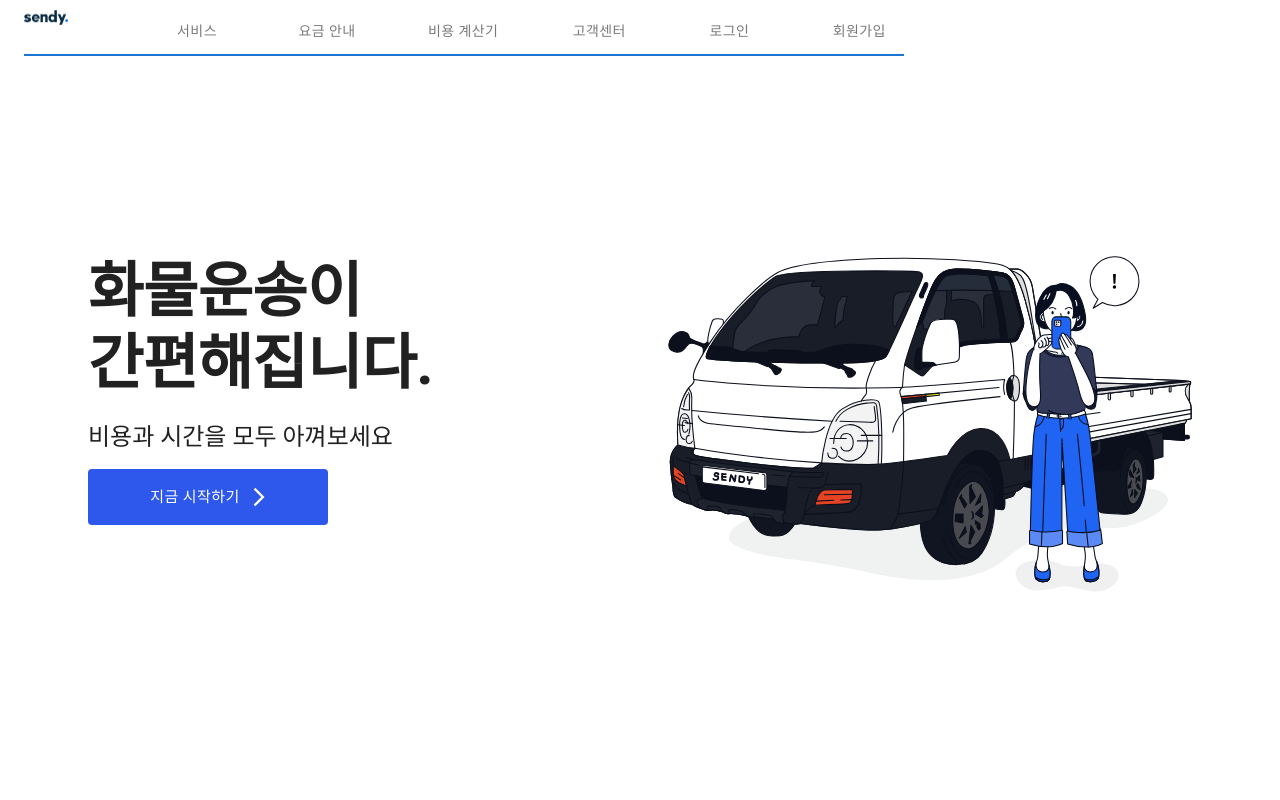
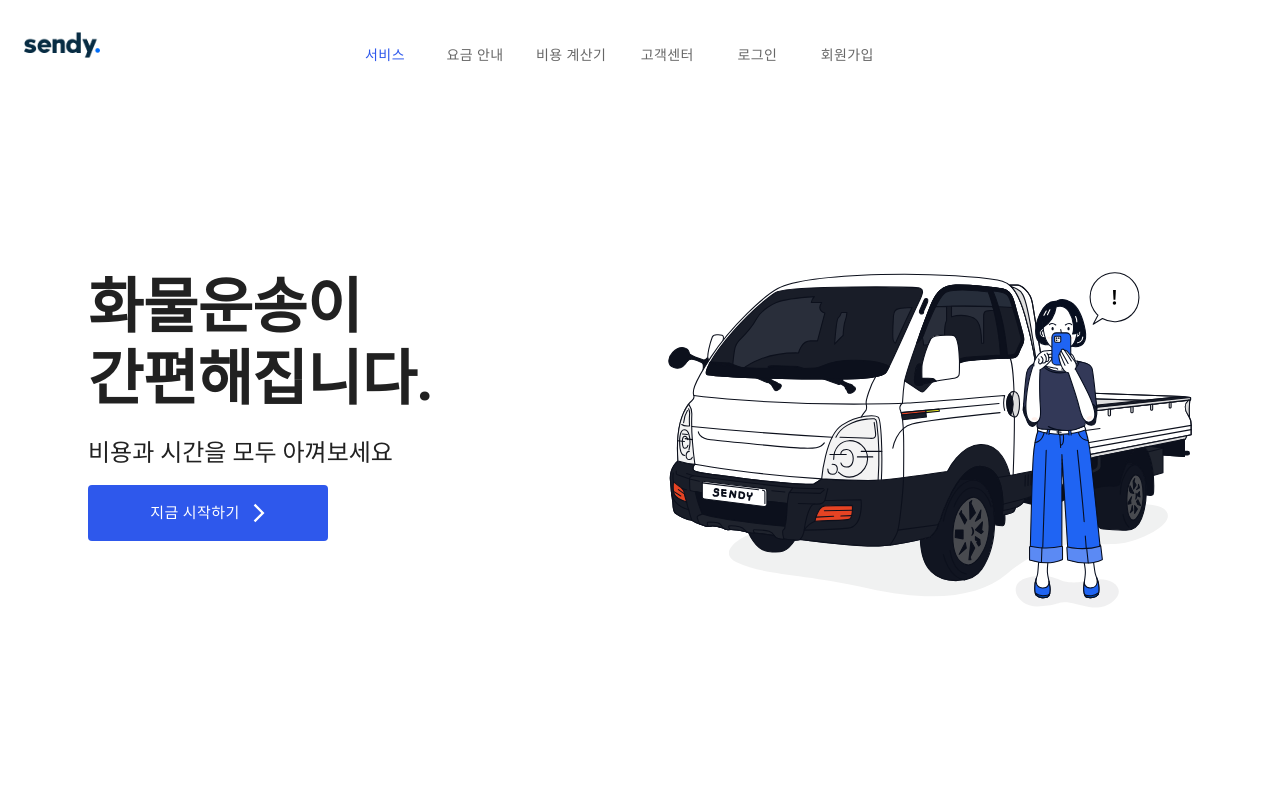
Before and after one commit to Ji-Hyeon212/sendy_toy, a React (Create React App) app: page / in a window 1280 px wide. Shown: the top 800 px of the page. Built offline with nearby package versions, Linux system fonts and the light colour scheme.

Commit message:
ｈｅａｄｅｒ， ｆｏｏｔｅｒ 수정

```diff
--- a/src/components/Layout/Footer/Footer.tsx
+++ b/src/components/Layout/Footer/Footer.tsx
@@ -5,26 +5,13 @@
 import Container from "@mui/material/Container";
 import Link from "@mui/material/Link";
 
-function Copyright() {
-  return (
-    <Typography variant="body2" color="text.secondary">
-      {"Copyright © "}
-      <Link color="inherit" href="https://sendy.ai/">
-        sendy
-      </Link>{" "}
-      {new Date().getFullYear()}
-      {"."}
-    </Typography>
-  );
-}
-
 const Footer = () => {
   return (
     <Box
       sx={{
         display: "flex",
         flexDirection: "column",
-        minHeight: "100vh",
+        //minHeight: "100vh",
       }}
     >
       <CssBaseline />
@@ -40,14 +27,34 @@
               : theme.palette.grey[800],
         }}
       >
-        <Container maxWidth="sm">
-          <Typography variant="body1">
-            사업자 등록번호 : 617-86-04939 사업자정보확인 대표 : 염상준 연락처 :
-            1833-6606 화물운송주선사업자 : 제 805호 통신판매업신고 :
-            2019-부산남구-0519 부산광역시 부산진구 서면로 39, KT&G 상상마당 6층
-            9호, 10호 이메일 : cs@sendy.ai 제휴문의 : partner@sendy.ai
+        <Container sx={{ justifyContent: "flex-start" }} maxWidth="xl">
+          <Typography variant="h5" marginTop={6}>
+            <b>sendy</b>
           </Typography>
-          <Copyright />
+          <Typography variant="h6" marginTop={3}>
+            (주)센디
+          </Typography>
+          <Typography variant="body2" marginTop={3}>
+            사업자 등록번호 : 617-86-04939 사업자정보확인
+            <br />
+            대표 : 염상준 <br />
+            연락처 : 1833-6606 <br />
+            화물운송주선사업자 : 제 805호 <br />
+            통신판매업신고 : 2019-부산남구-0519 부산광역시 부산진구 서면로 39,
+            KT&G 상상마당 6층 9호, 10호 <br />
+            이메일 : cs@sendy.ai <br />
+            제휴문의 : partner@sendy.ai
+            <br />
+          </Typography>
+          <Typography variant="h6" marginTop={3}>
+            <b>센디 고객문의 연락처 1833-6606</b>
+          </Typography>
+          <Typography variant="body2" marginTop={3}>
+            이용 정보 안내
+          </Typography>
+          <Typography variant="body2">
+            <b>회사소개</b>
+          </Typography>
         </Container>
       </Box>
     </Box>
--- a/src/components/Layout/Header/Header.tsx
+++ b/src/components/Layout/Header/Header.tsx
@@ -4,7 +4,35 @@
 import Tabs from "@mui/material/Tabs";
 import Tab from "@mui/material/Tab";
 // import { ReactComponent as Logo } from "./assets/sendy-logo-navy.svg";
-import { Stack, Toolbar } from "@mui/material";
+import {
+  createTheme,
+  CssBaseline,
+  Stack,
+  ThemeProvider,
+  Toolbar,
+} from "@mui/material";
+import { Container } from "@mui/system";
+
+const theme = createTheme({
+  palette: {
+    primary: {
+      main: "#2e58ec",
+    },
+    secondary: {
+      main: "#f3f3f3",
+    },
+  },
+  components: {
+    MuiTabs: {
+      styleOverrides: {
+        indicator: {
+          backgroundColor: "white",
+          height: 3,
+        },
+      },
+    },
+  },
+});
 
 interface LinkTabProps {
   label?: string;
@@ -31,30 +59,44 @@
   };
 
   return (
+    <ThemeProvider theme={theme}>
+      <CssBaseline />
       <Toolbar className="flex justify-between">
-      {/* <Link to="/">
-        <Logo />
-      </Link> */}
-      <Box sx={{ width: "100%" }}>
+        <Box sx={{ mt: 4, width: "100%" }}>
+          <Tabs
+            sx={{ width: "100%" }}
+            value={value}
+            onChange={handleChange}
+            aria-label="nav tabs example"
+          >
+            <Stack direction="row" spacing={30} sx={{ width: "100%" }}>
+              <Box>
+                <img
+                  src="assets/Logo-Navy.png"
+                  alt="blog"
+                  width="76"
+                  height="26"
+                />
+              </Box>
+              <Box>
                 <Tabs
                   value={value}
                   onChange={handleChange}
                   aria-label="nav tabs example"
                 >
-          <Stack direction="row" spacing={5}>
-            <Box>
-              <img src="assets/Logo-Navy.png" alt="blog" width="50%" />
-            </Box>
                   <LinkTab label="서비스" href="/" />
                   <LinkTab label="요금 안내" href="/" />
                   <LinkTab label="비용 계산기" href="/" />
                   <LinkTab label="고객센터" href="/" />
                   <LinkTab label="로그인" href="/" />
                   <LinkTab label="회원가입" href="/" />
+                </Tabs>
+              </Box>
             </Stack>
           </Tabs>
         </Box>
       </Toolbar>
+    </ThemeProvider>
   );
 };
 export default Header;
```
Lines whose indentation alone changed are shown as unchanged.
